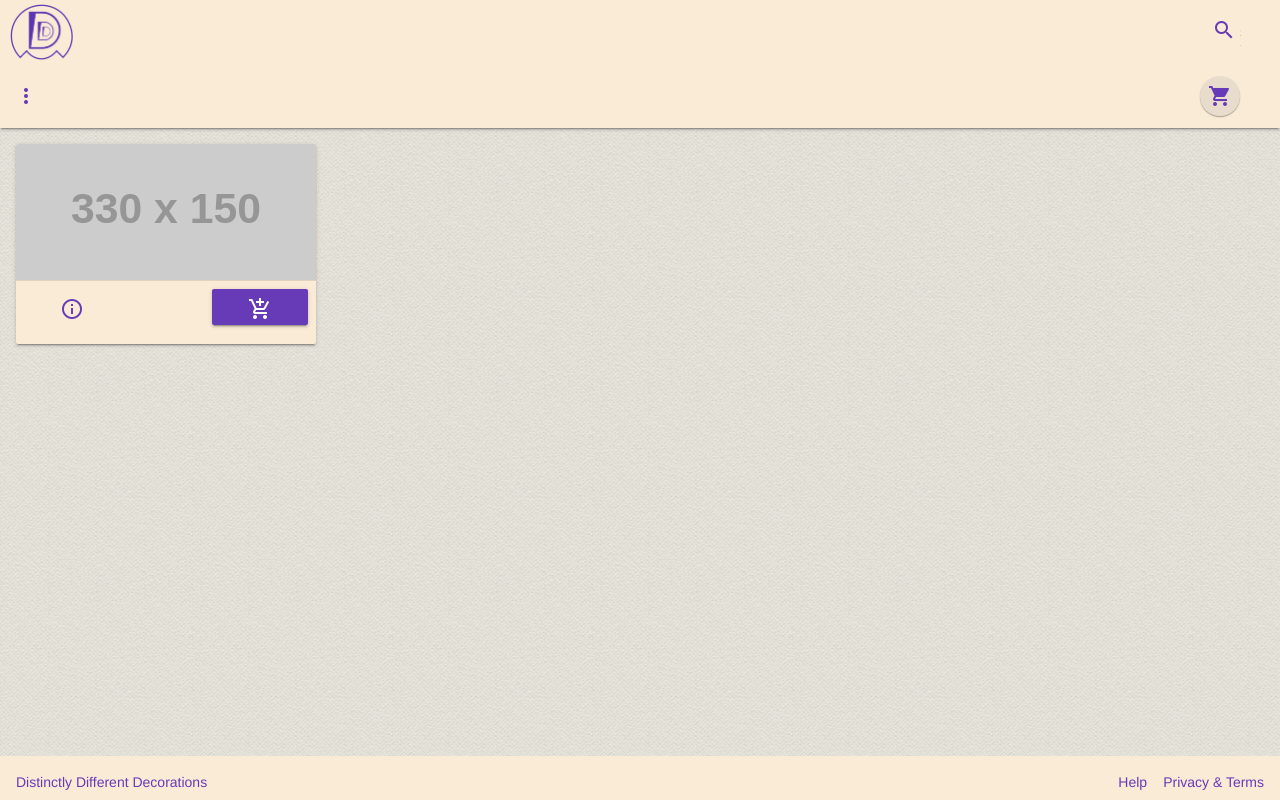
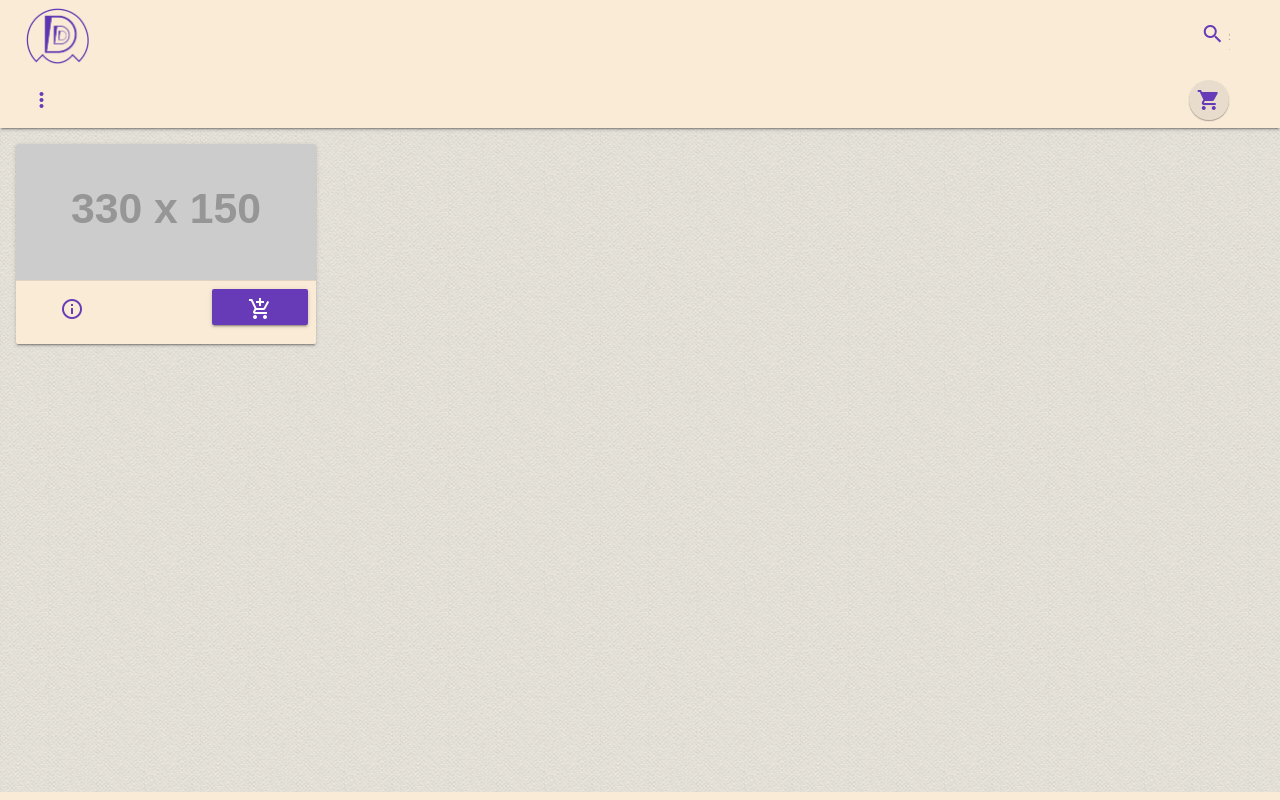
Before and after one commit to euan-gwd/Distinctly-Different-Decor, a website: page build/index.html in a window 1280 px wide. Drawn offline with Linux system fonts and the light colour scheme; placeholder pictures from the web are drawn by us.

Commit message:
Adjusted padding on header

```diff
--- a/build/css/app.css
+++ b/build/css/app.css
@@ -1,11 +1,10 @@
 .brand {
   max-width: 100%;
   max-height: 100%;
-  height: 7vh;
-  margin-left: -70px; }
+  height: 7vh; }
 
-#menu-lower-left {
-  margin-left: -70px; }
+.mdl-layout__header-row {
+  padding: 1vh 4vw 0 2vw; }
 
 .decor-layout {
   background: url("../images/seamless_paper_texture.png"); }
@@ -45,6 +44,9 @@
 .mdl-mini-footer {
   padding: 8px 0 0 16px; }
 
+.mdl-mini-footer__link-list {
+  padding: 0; }
+
 .material-icons.white600 {
   color: #fff; }
 
--- a/build/index.html
+++ b/build/index.html
@@ -5,7 +5,7 @@
     <meta charset="utf-8" />
     <meta http-equiv="x-ua-compatible" content="ie=edge">
     <meta name="viewport" content="width=device-width, initial-scale=1.0" />
-    <title>| Welcome |</title>
+    <title>| Distinctly Different Decor |</title>
     <link rel="stylesheet" href="css/material.min.css" />
     <link rel="stylesheet" href="css/app.css" />
     <link rel="stylesheet" href="https://fonts.googleapis.com/icon?family=Material+Icons">
@@ -16,7 +16,8 @@
     <div class="decor-layout mdl-layout mdl-js-layout mdl-layout--fixed-header">
         <header class="mdl-layout__header">
             <div class="mdl-layout__header-row">
-                <img class="brand" src="images/D3Logo-indigo.png" alt="brand logo">
+                <div>
+                    <img class="brand" src="images/D3Logo-indigo.png" alt="brand logo"></div>
                 <div class="mdl-layout-spacer"></div>
                 <div class="mdl-textfield mdl-js-textfield mdl-textfield--expandable
                   mdl-textfield--floating-label mdl-textfield--align-right">
@@ -64,14 +65,8 @@
             </div>
         </main>
         <footer class="mdl-mini-footer">
-            <div class="mdl-logo">Distinctly Different Decorations</div>
-            <div class="mdl-layout-spacer"></div>
-            <ul class="mdl-mini-footer__link-list">
-                <li><a href="#">Help</a></li>
-                <li><a href="#">Privacy & Terms</a></li>
-            </ul>
-    </div>
-    </footer>
+            <div class="mdl-logo"></div>
+        </footer>
     </div>
     <script src="js/material.min.js"></script>
 </body>
--- a/build/scss/app.scss
+++ b/build/scss/app.scss
@@ -4,11 +4,10 @@ $primary-bg-color: #FAEBD7;
     max-width: 100%;
     max-height: 100%;
     height: 7vh;
-    margin-left: -70px;
 }
 
-#menu-lower-left {
-    margin-left: -70px;
+.mdl-layout__header-row{
+    padding: 1vh 4vw 0 2vw;
 }
 
 .decor-layout {
@@ -52,6 +51,11 @@ $primary-bg-color: #FAEBD7;
 
 .mdl-mini-footer {
     padding: 8px 0 0 16px;
+    // padding: 0;
+}
+
+.mdl-mini-footer__link-list {
+    padding: 0;
 }
 
 .material-icons.white600 {
```
